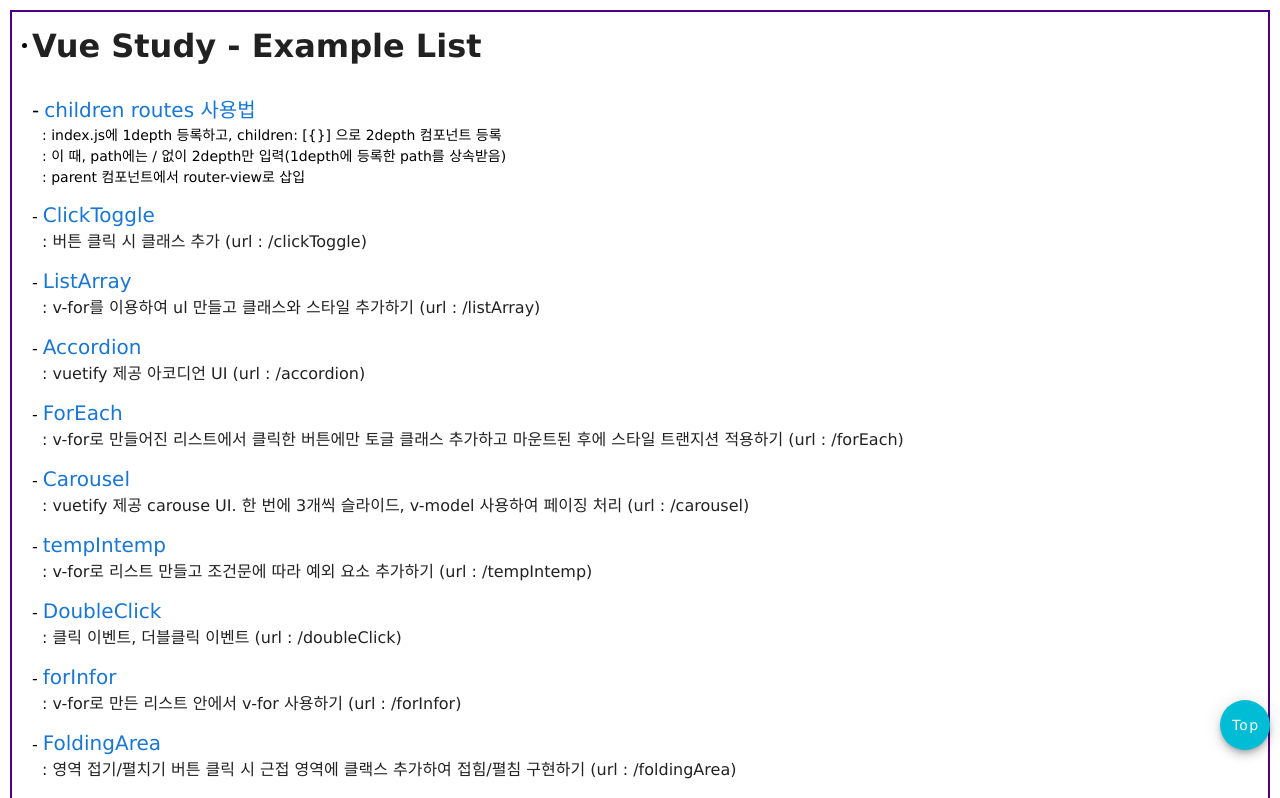
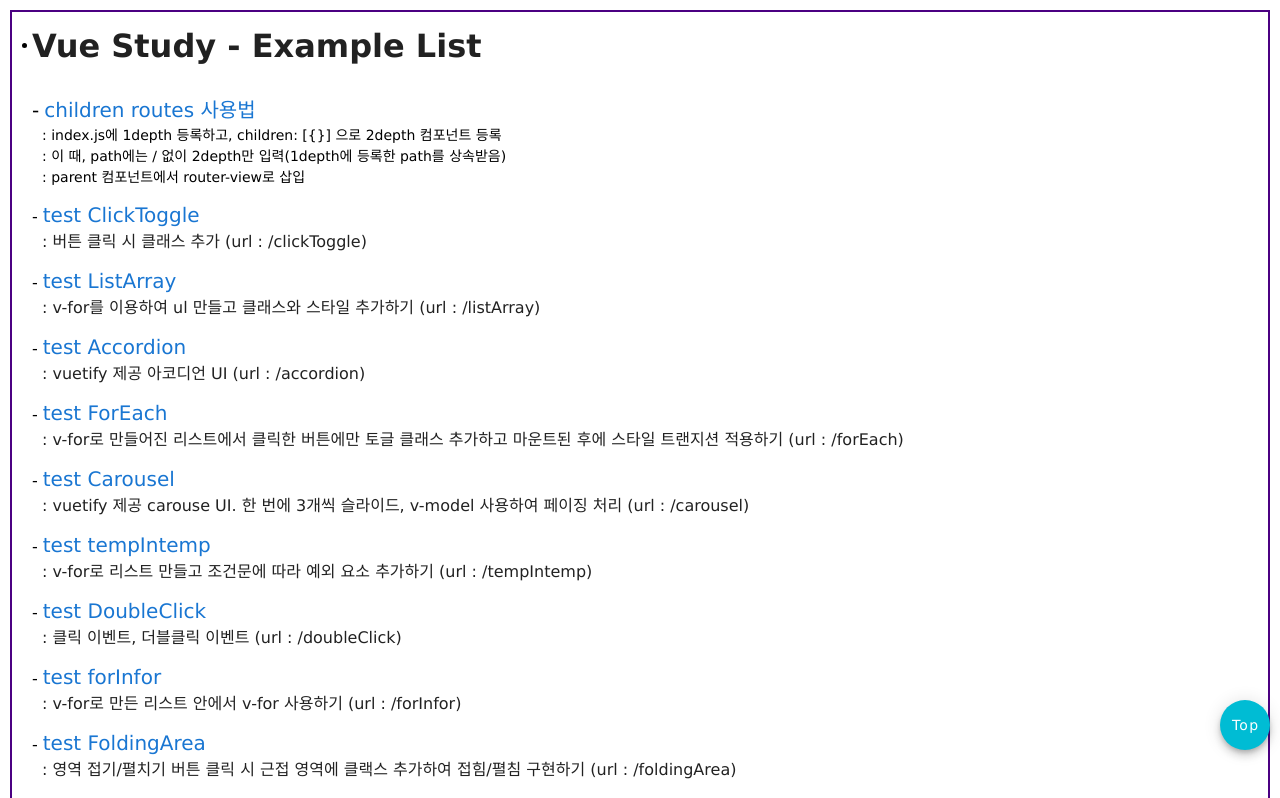
Before and after one commit to Yoonbeagle/Yoonbeagle, a Vue app: page / in a window 1280 px wide. Shown: the top 798 px of the page. Built offline with nearby package versions, Linux system fonts and the light colour scheme.

Commit message:
target modify

```diff
--- a/src/ExampleList.vue
+++ b/src/ExampleList.vue
@@ -21,7 +21,7 @@
               :href="'vue-study'+item.url"
               :class="'menu_' + index"
               target="_blank">{{ item.tit }}</a> -->
-              <router-link :to="subUrl+item.url" :class="'menu_' + index">{{ item.tit }}</router-link>
+              <router-link :to="subUrl+item.url" :class="'menu_' + index">test {{ item.tit }}</router-link>
               <span
                 class="menu_desc">: {{ item.desc }} (url : {{ item.url }})</span>
           </li>
```
